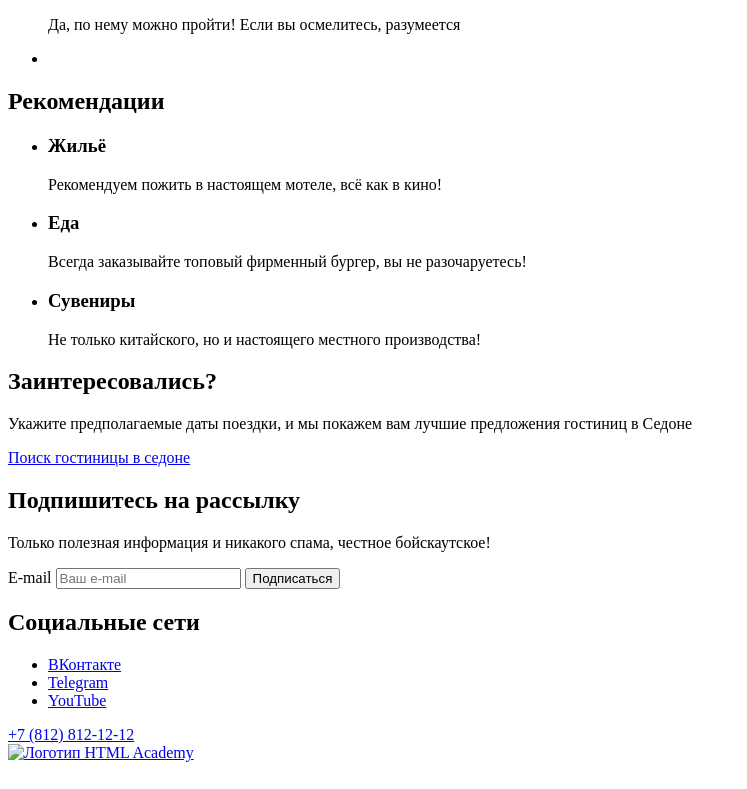
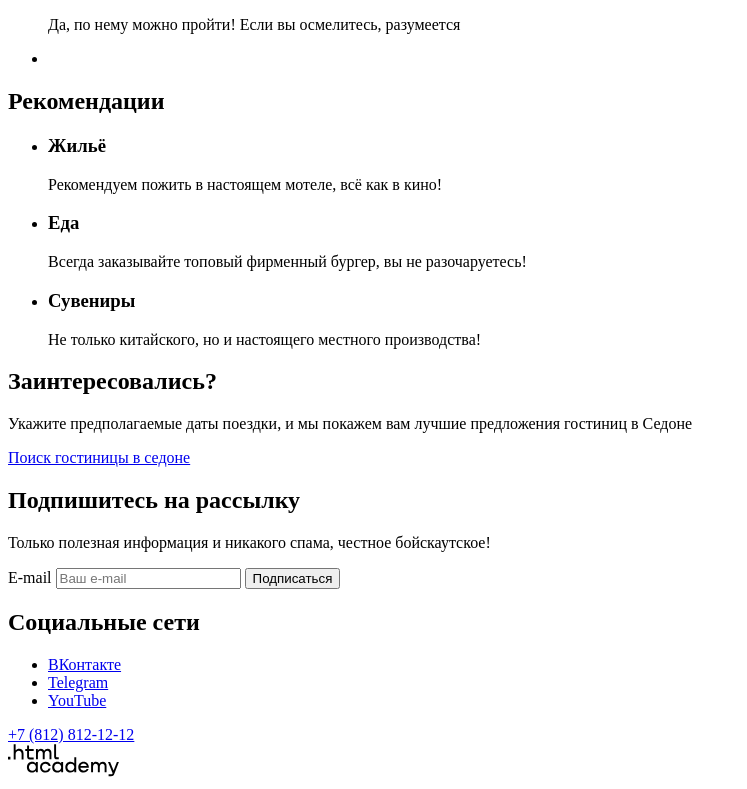
Before and after one commit to htmlacademy-htmlcss/2215945-sedona-35, a plain HTML site: page index.html in a window 1280 px wide. Shown: the part 1919-2708 px from the top of the page, without its empty margins (0-747 px from the left). Drawn offline with Linux system fonts and the light colour scheme.

Commit message:
Добавляет ссылку и параметры для логотипа html academy

```diff
--- a/index.html
+++ b/index.html
@@ -145,7 +145,7 @@
 
   <section class="footer-logo">
     <a class="html-academy-link" href="https://htmlacademy.ru/">
-     <img class="html-academy-logo" src=""  alt="Логотип HTML Academy">
+     <img class="html-academy-logo" src="images/html-academy-logo.svg" widht="114.9" height="32.9"  alt="Логотип HTML Academy">
     </a>
   </section>
 
```
Also changed, not shown: images/html-academy-logo.svg (renamed from images/HTML Academy (1).svg).
